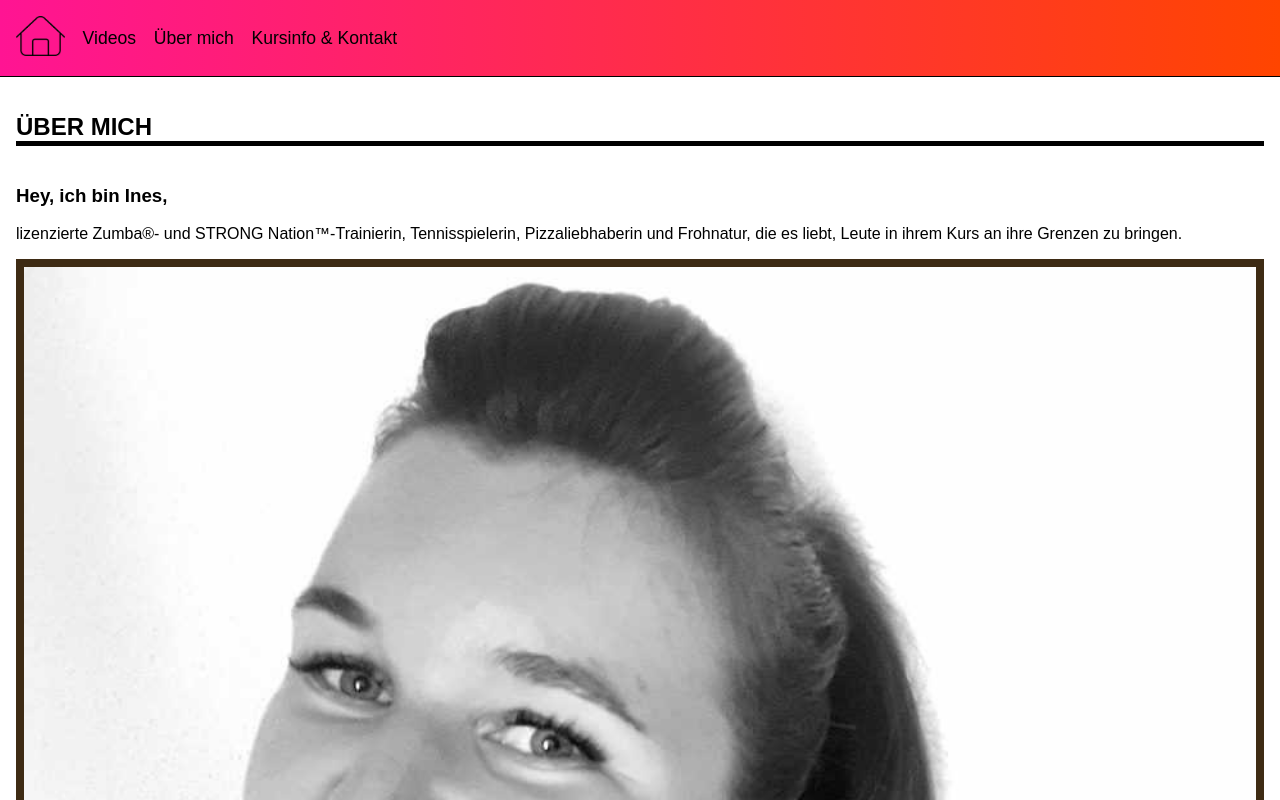
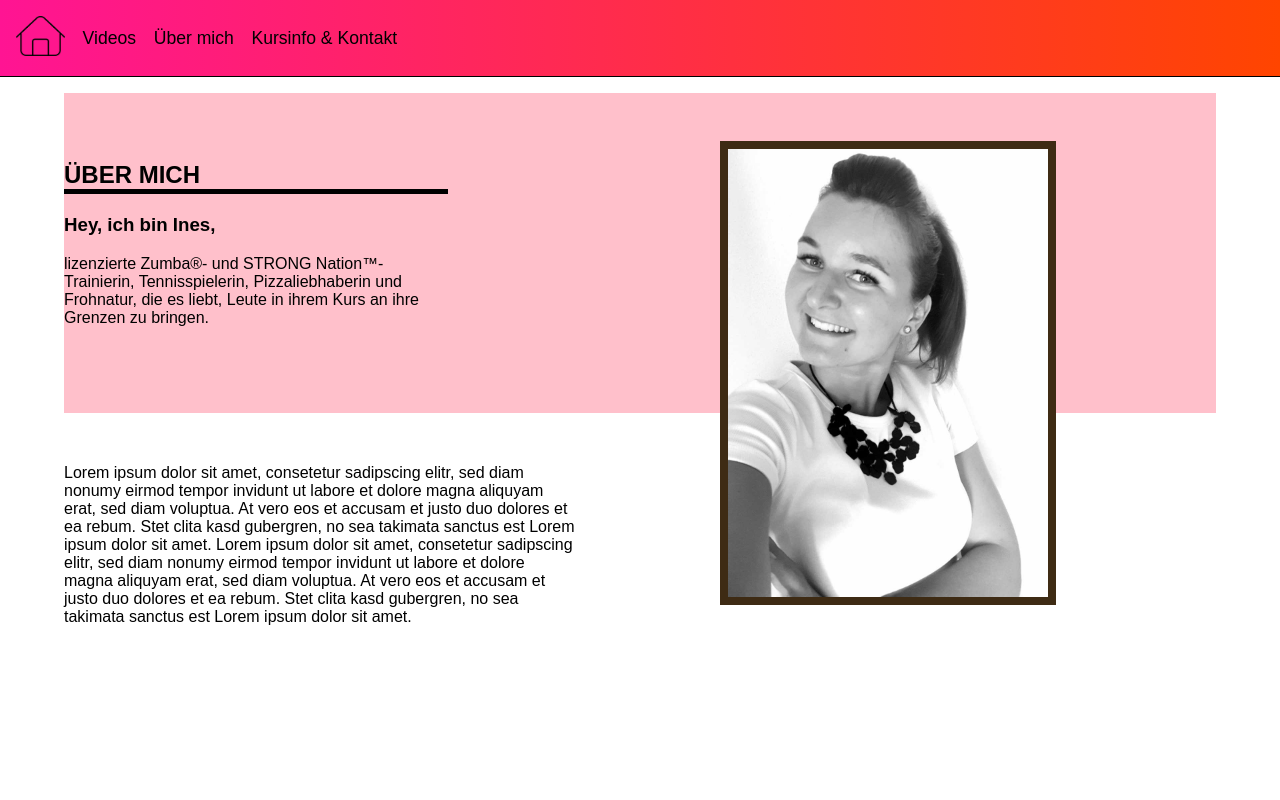
Before and after one commit to Ines2108/strongnation, a Nuxt app: page /aboutme in a window 1280 px wide. Shown: the top 800 px of the page. Built offline with nearby package versions, Linux system fonts and the light colour scheme.

Commit message:
Make aboutme page responsive

```diff
--- a/components/Footer.vue
+++ b/components/Footer.vue
@@ -47,7 +47,6 @@ export default {
 
 <style scoped>
 .footer{
-  margin-top: 10px;
   background: black;
   display: flex;
   justify-content: flex-start;
--- a/pages/aboutme.vue
+++ b/pages/aboutme.vue
@@ -1,37 +1,118 @@
 <template>
   <div class="about-me">
-    <h2>ÜBER MICH</h2>
-    <div class="hey-ich-bin">
+    <div class="background-color" />
+    <div class="information-about-me">
+      <h2 class="title-about-me">ÜBER MICH</h2>
       <h3>Hey, ich bin Ines,</h3>
-      <p>lizenzierte Zumba®- und STRONG Nation™-Trainierin, Tennisspielerin, Pizzaliebhaberin und Frohnatur, die es liebt,
-        Leute in ihrem Kurs an ihre Grenzen zu bringen.</p>
+      <p>
+        lizenzierte Zumba®- und STRONG Nation™-Trainierin, Tennisspielerin, Pizzaliebhaberin und Frohnatur, die es liebt,
+        Leute in ihrem Kurs an ihre Grenzen zu bringen.
+      </p>
     </div>
     <img class="image" src="~/assets/portrait_ines.jpg">
-    <p>Lorem ipsum dolor sit amet, consetetur sadipscing elitr, sed diam nonumy eirmod tempor invidunt ut labore et dolore magna aliquyam erat,
-      sed diam voluptua. At vero eos et accusam et justo duo dolores et ea rebum. Stet clita kasd gubergren,
-      no sea takimata sanctus est Lorem ipsum dolor sit amet. Lorem ipsum dolor sit amet, consetetur sadipscing elitr,
-      sed diam nonumy eirmod tempor invidunt ut labore et dolore magna aliquyam erat, sed diam voluptua. At vero eos et accusam et justo duo dolores et ea rebum.
-      Stet clita kasd gubergren, no sea takimata sanctus est Lorem ipsum dolor sit amet.</p>
+    <div class="description-me">
+      <p>
+        Lorem ipsum dolor sit amet, consetetur sadipscing elitr, sed diam nonumy eirmod tempor invidunt ut labore et dolore magna aliquyam erat,
+        sed diam voluptua. At vero eos et accusam et justo duo dolores et ea rebum. Stet clita kasd gubergren,
+        no sea takimata sanctus est Lorem ipsum dolor sit amet. Lorem ipsum dolor sit amet, consetetur sadipscing elitr,
+        sed diam nonumy eirmod tempor invidunt ut labore et dolore magna aliquyam erat, sed diam voluptua. At vero eos et accusam et justo duo dolores et ea rebum.
+        Stet clita kasd gubergren, no sea takimata sanctus est Lorem ipsum dolor sit amet.
+      </p>
+    </div>
   </div>
 </template>
 
 <script>
 export default {
-  name: 'aboutme'
+  name: 'Aboutme'
 }
 </script>
 
-<style scoped>
+<style>
 .about-me {
+  display: flex;
+  flex-direction: column;
   padding: 1em;
 }
-p {
-  text-align: justify;
+.background-color {
+  position: absolute;
+  z-index: 1;
+  background-color: pink;
+  height: 215px;
+  width: 93%;
 }
-h2{
+.information-about-me {
+  width: auto;
+  z-index: 2;
+}
+.title-about-me {
   border-bottom: 5px solid;
 }
 .image{
   border: 0.5em solid #3e2b14;
+  z-index: 2;
+}
+.description-me {
+  width: auto;
+}
+/*tablet version*/
+@media (min-width: 480px) {
+  .information-about-me {
+    width: 60vw;
+    z-index: 2;
+  }
+  .background-color {
+    width: 85%;
+    height: 310px;
+  }
+  .image {
+    width: 30vw;
+    height: 40vw;
+    z-index: 2;
+  }
+}
+  /*desktop version*/
+@media (min-width: 1024px) {
+    .about-me {
+      flex-flow: row wrap !important;
+      height: 60vw;
+      margin-left: 3em;
+      margin-right: 3em;
+    }
+    .information-about-me {
+      position: relative;
+      z-index: 2;
+      width: 30vw;
+      height: 20vw;
+      top: 3em;
+    }
+    .image {
+      position: relative;
+      z-index: 1;
+      left: 17em;
+      top: 3em;
+      width: 25vw;
+      height: 35vw;
+    }
+    .background-color {
+      width: 85%;
+      z-index: 0;
+      height: 20vw;
+      padding: 2em;
+    }
+    .description-me {
+      position: absolute;
+      z-index: 2;
+      width: 40vw;
+      top: 28em;
+    }
+  }
+@media (min-width: 1330px) {
+  .about-me {
+    height: 50vw;
+    }
+  .description-me {
+    top: 35em;
+   }
 }
 </style>
```
